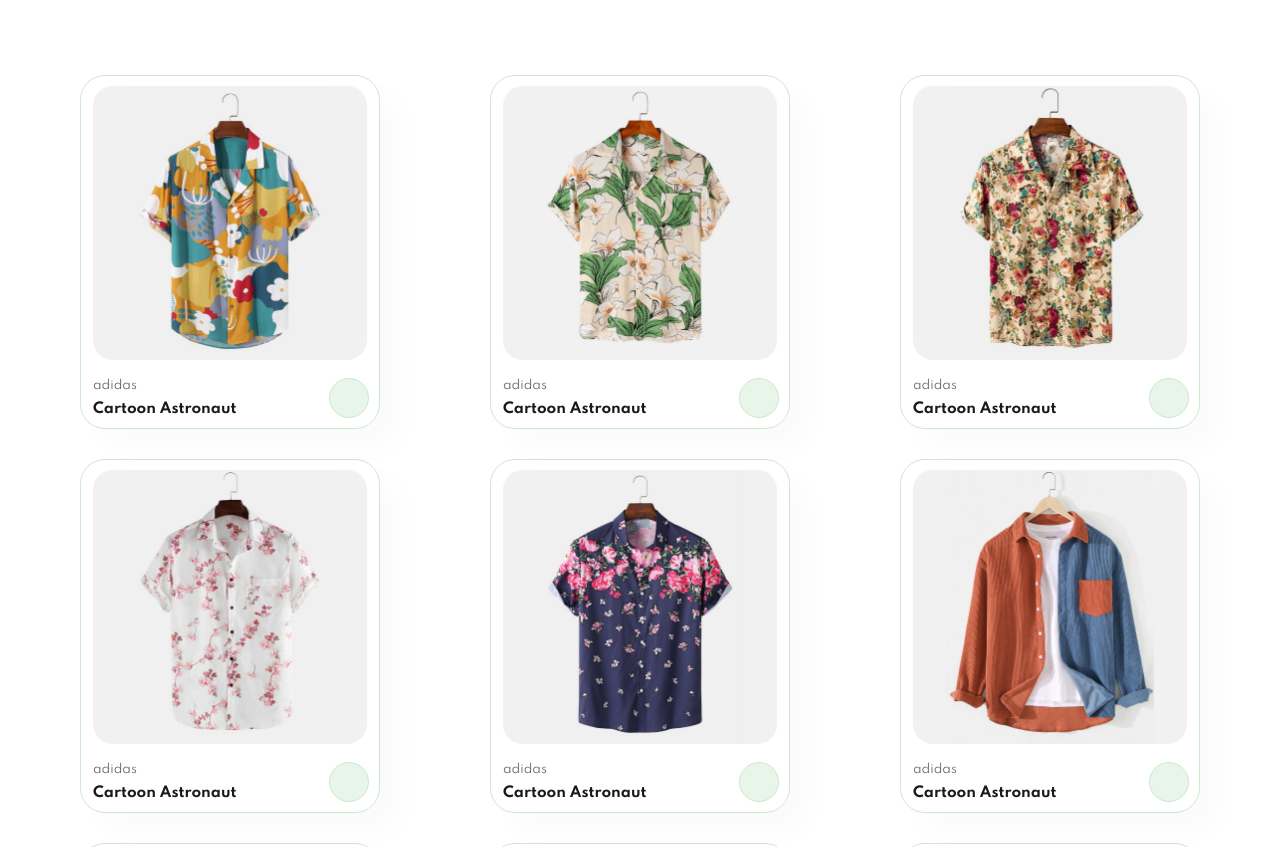
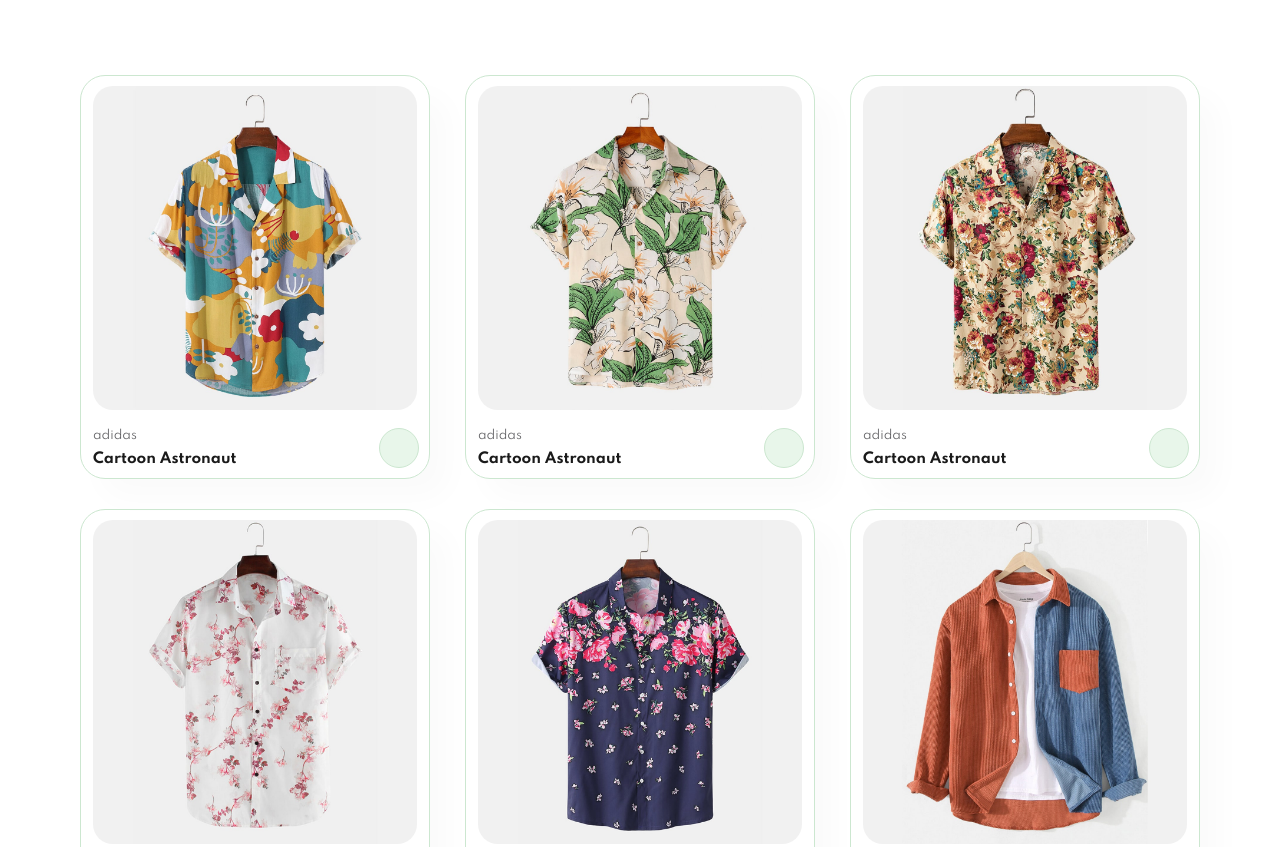
Before and after one commit to snsujona/my-img, a plain HTML site: page index.html in a window 1280 px wide. Shown: the top 847 px of the page. Drawn offline with Linux system fonts and the light colour scheme.

Commit message:
Update style.css

```diff
--- a/style.css
+++ b/style.css
@@ -30,7 +30,7 @@ body {
 
 #product1 .pro {
   width: 23%;
-  min-width: 300px;
+  min-width: 350px;
   padding: 10px 12px;
   border: 1px solid #cce7d0;
   border-radius: 25px;
```
